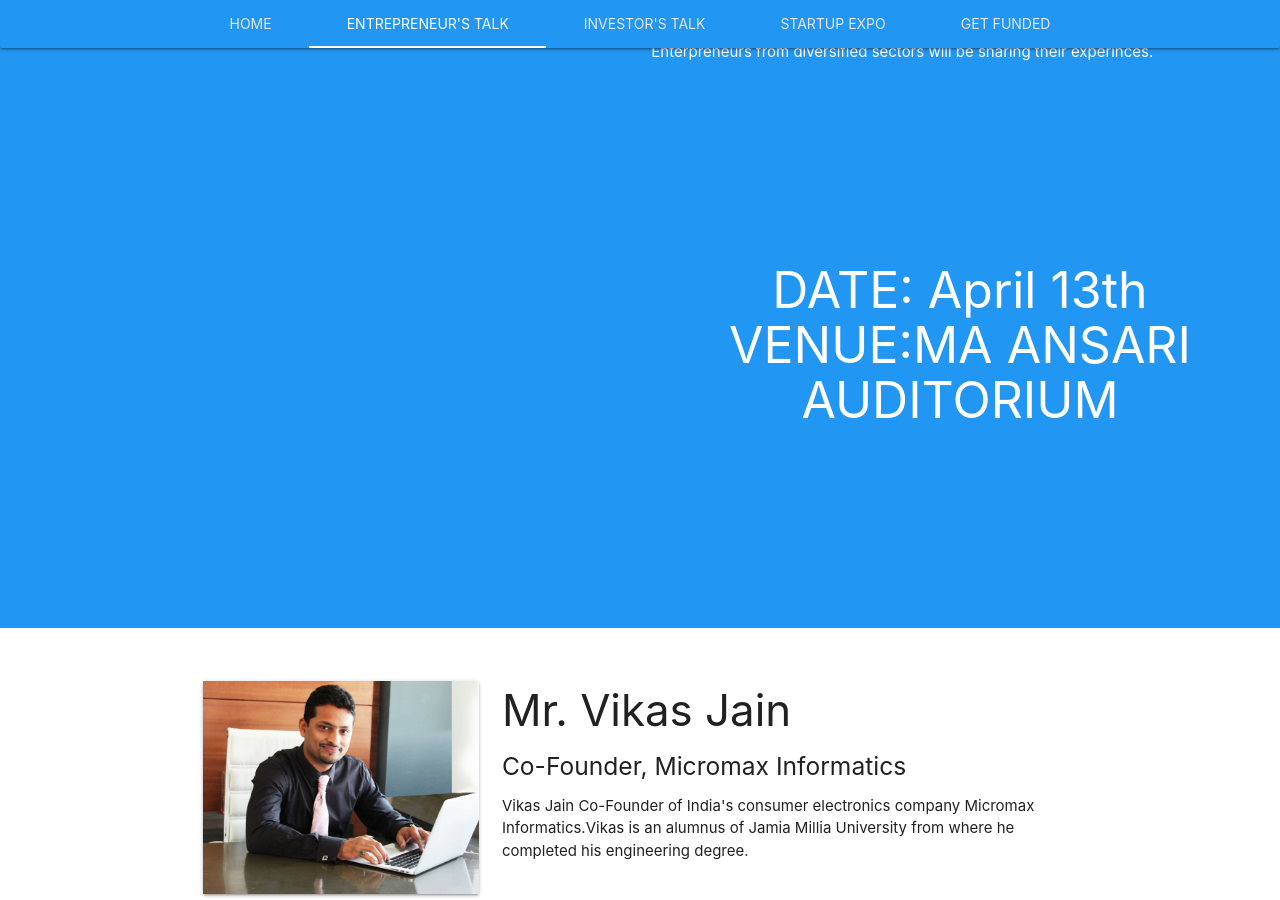
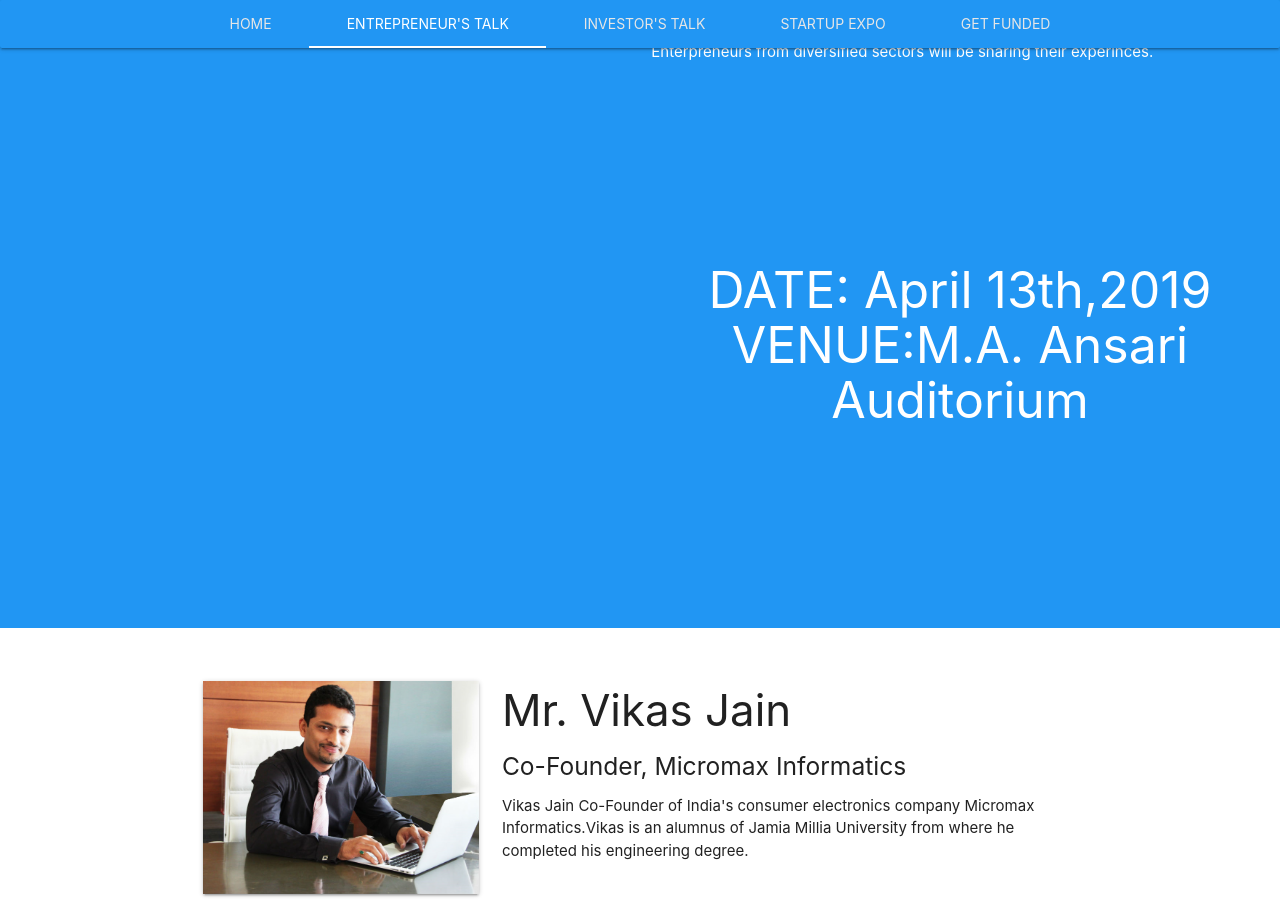
Before and after one commit to FinFO-app/emphasisO.com, a Jekyll site: the page esummit.html, which Jekyll copies as it is, in a window 1280 px wide and 900 px high, scrolled down 342 px. Built offline with Jekyll 4.4.1, drawn with Linux system fonts in a browser that asks for light colours.

Commit message:
Update esummit.html

```diff
--- a/esummit.html
+++ b/esummit.html
@@ -60,7 +60,7 @@ or individual <br> who comes with a new innovative idea in their respective fiel
 from diversified sectors will be sharing their experinces.</li>
 
             	</ul>
-		    <h5 class="home_title center" style="margin-top:200px">DATE: April 13th  VENUE:MA ANSARI AUDITORIUM</h5>
+		    <h5 class="home_title center" style="margin-top:200px">DATE: April 13th,2019 <br> VENUE:M.A. Ansari Auditorium</h5>
             </div>
         </div>
         <div class="row show-on-small " style="display:none">
```
